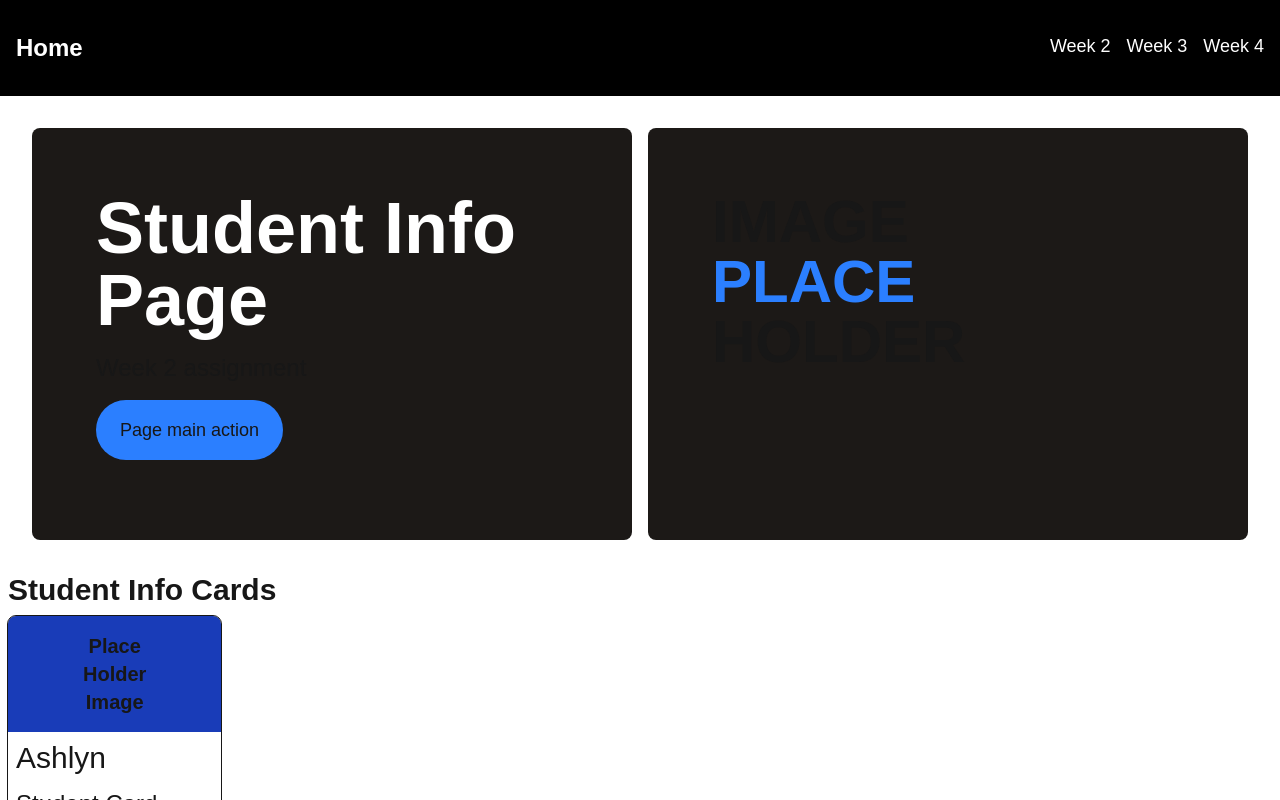
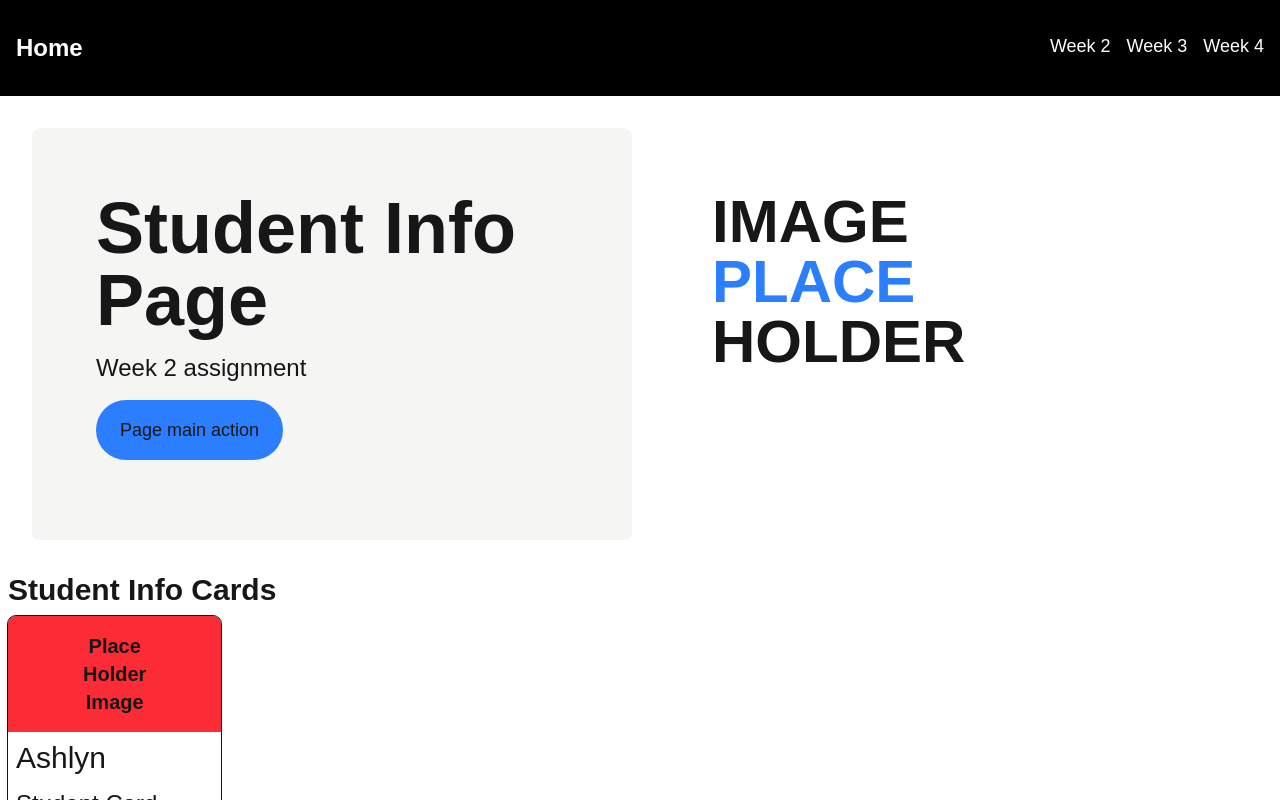
Before and after one commit to louielynmata/cprg-306-demo-site, a Next.js app: page /week-2 in a window 1280 px wide. Shown: the top 800 px of the page. Built offline with nearby package versions, Linux system fonts and the light colour scheme.

Commit message:
home page and student info card style edits

```diff
--- a/app/components/PageHeader.js
+++ b/app/components/PageHeader.js
@@ -11,8 +11,8 @@ function TextBox({
   description = "focus for the week",
 }) {
   return (
-    <div className="p-10 md:p-12 lg:p-16 flex flex-col container max-w-xl xl:max-w-2xl bg-stone-900 rounded-lg">
-      <h1 className="mb-2 lg:mb-4 text-5xl lg:text-6xl xl:text-7xl font-semibold lg:font-bold text-white dark:text-gray-500">
+    <div className="p-10 md:p-12 lg:p-16 flex flex-col container max-w-xl xl:max-w-2xl bg-stone-100 dark:bg-stone-900 rounded-lg">
+      <h1 className="mb-2 lg:mb-4 text-5xl lg:text-6xl xl:text-7xl font-semibold lg:font-bold  dark:text-gray-500">
         {title}
       </h1>
       <p className="text-xl lg:text-2xl">{description}</p>
@@ -22,12 +22,12 @@ function TextBox({
 }
 function ImagePlaceHolder() {
   return (
-    <div className="container bg-stone-900 rounded-lg p-10 md:p-12 lg:p-16 max-w-xl xl:max-w-2xl">
-      <h3 className="text-6xl font-bold">
+    <div className="container  rounded-lg p-10 md:p-12 lg:p-16 max-w-xl xl:max-w-2xl">
+      <h3 className="text-6xl font-bold ">
         IMAGE
         <span className="block">
           <span className="block text-blue-500">PLACE</span>
-          <span className="block">HOLDER</span>
+          <span className="block ">HOLDER</span>
         </span>
       </h3>
     </div>
--- a/app/page.js
+++ b/app/page.js
@@ -1,6 +1,7 @@
 import Image from "next/image";
 import Link from "next/link";
 import PageHeader from "./components/PageHeader";
+import SiteHeader from "./components/SiteHeader";
 // TODO: Remove content and add links to the weekly sessions
 
 export default function Home() {
--- a/app/week-2/StudentInfoCard.js
+++ b/app/week-2/StudentInfoCard.js
@@ -2,13 +2,36 @@ import Link from "next/link";
 
 // TODO: Create card sub components
 
-// CardHeader
-
+// CardHeader: text props
+function CardHeader({ name, description, bgColor }) {
+  return (
+    <header className="flex flex-col">
+      {/* In middle visually */}
+      <div className="ml-2 mt-2">
+        <h2 className="text-2xl lg:text-3xl mb-2 lg:mb-3">{name}</h2>
+        <p className="text-xl lg:text-2xl mb-2 lg:mb-3">Student Card</p>
+        <p className="text-lg mb-4">{description}</p>
+      </div>
+      {/* Align to top of card */}
+      <CardHeaderImage bgColor={bgColor} />
+    </header>
+  );
+}
 // CardHeaderTextBox
 
 // CardHeaderImage
-
-// CardButtons
+function CardHeaderImage({ bgColor = "bg-blue-800" }) {
+  return (
+    <div className={`${bgColor} max-w-xs py-4 order-first rounded-t-lg`}>
+      <p>
+        <span className="block text-xl text-center font-bold">Place</span>
+        <span className="block text-xl text-center font-bold">Holder</span>
+        <span className="block text-xl text-center font-bold">Image</span>
+      </p>
+    </div>
+  );
+}
+// CardButtons: text prop, link prop, style prop
 
 // CardButton (secondary and primary props)
 
@@ -24,22 +47,7 @@ export default function StudentInfoCard({
 }) {
   return (
     <article className="flex flex-col max-w-xs rounded-lg outline">
-      <header className="flex flex-col">
-        {/* In middle visually */}
-        <div className="ml-2 mt-2">
-          <h2 className="text-2xl lg:text-3xl mb-2 lg:mb-3">{name}</h2>
-          <p className="text-xl lg:text-2xl mb-2 lg:mb-3">Student Card</p>
-          <p className="text-lg mb-4">{description}</p>
-        </div>
-        {/* Align to top of card */}
-        <div className="bg-blue-800 max-w-xs py-4 order-first rounded-t-lg">
-          <p>
-            <span className="block text-xl text-center font-bold">Place</span>
-            <span className="block text-xl text-center font-bold">Holder</span>
-            <span className="block text-xl text-center font-bold">Image</span>
-          </p>
-        </div>
-      </header>
+      <CardHeader name={name} description={description} bgColor="bg-red-500" />
       {/* right aligned at bottom */}
       <div className="flex gap-2 my-4 self-end mr-2">
         <Link
```
